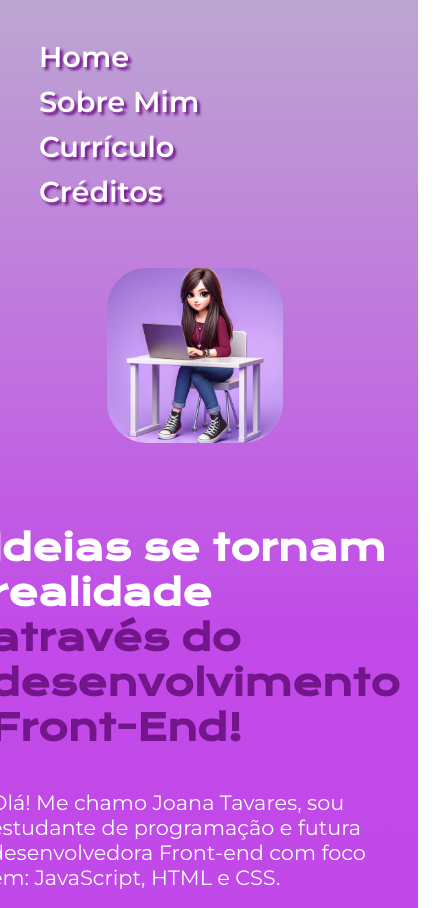
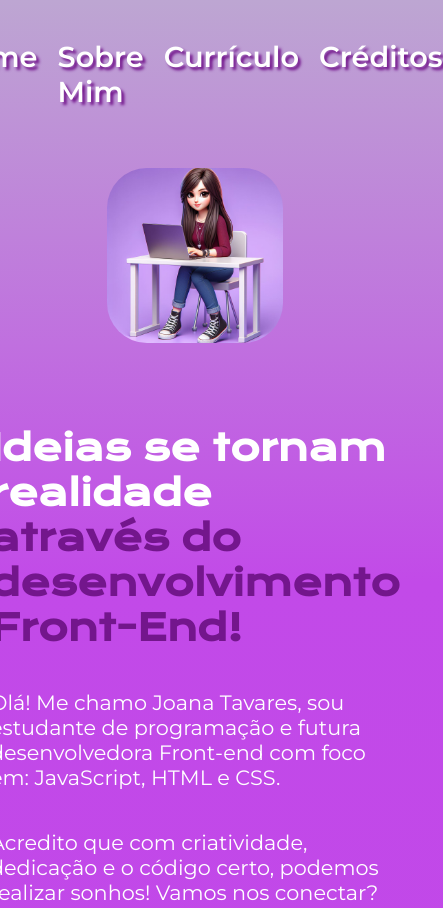
Before and after one commit to JoanaTav/portfolio, a plain HTML site: page index.html in a window 390 px wide. Shown: the top 908 px of the page, 443 px wide, since content can reach past the window. Drawn offline with nearby package versions, Linux system fonts and the light colour scheme.

Commit message:
Update style.css

```diff
--- a/styles/style.css
+++ b/styles/style.css
@@ -139,8 +139,8 @@ body {
 
     .cabecalho__menu {
         justify-content: center;
-        flex-direction: column;
-        gap: 10px;
+        flex-direction: row;
+        gap: 20px;
     }
 
     .apresentacao {
```
